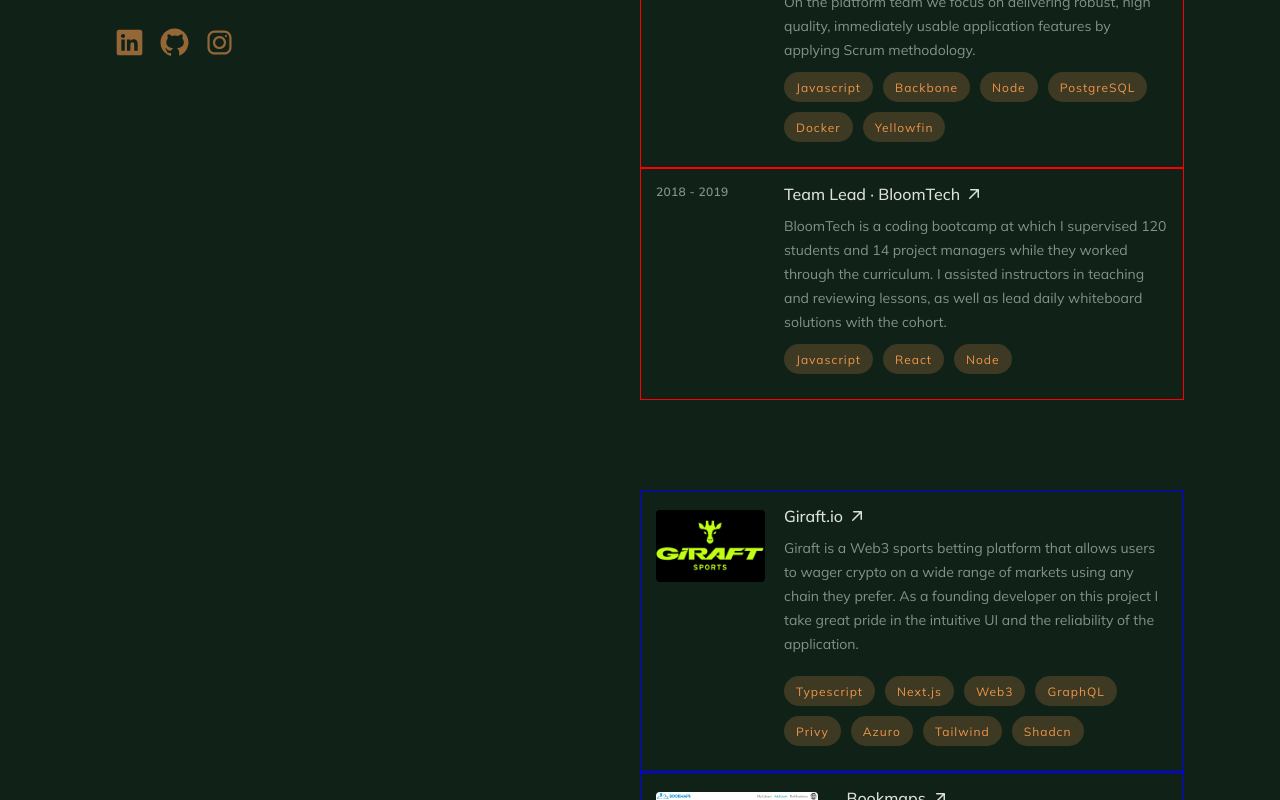
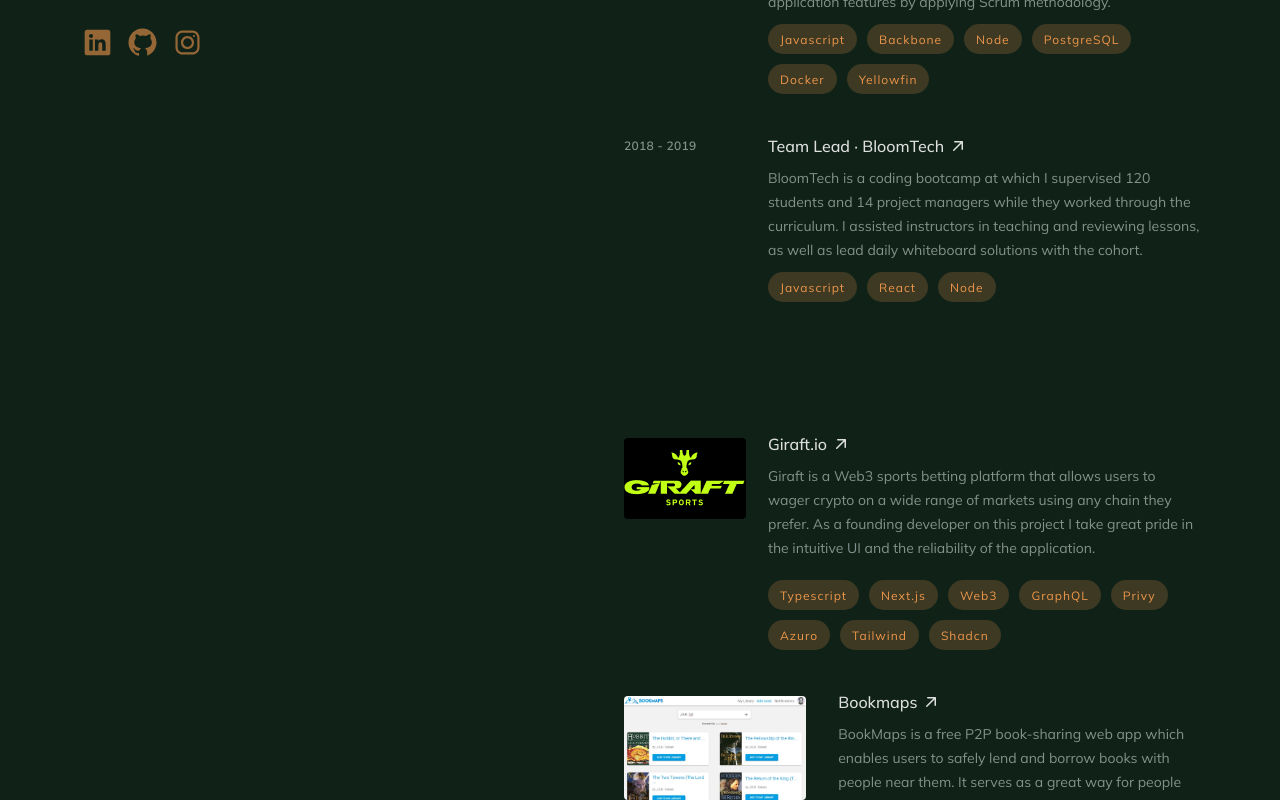
Before and after one commit to JacobLayton/2024-portfolio, a Next.js app: page / in a window 1280 px wide. Shown: the part 640-1440 px from the top of the page. Built offline with nearby package versions, Linux system fonts and the light colour scheme.

Commit message:
Update styles

```diff
--- a/app/page.module.css
+++ b/app/page.module.css
@@ -17,7 +17,7 @@
 		display: flex;
 		justify-content: space-between;
 		gap: 1rem;
-		padding: 0 6rem;
+		padding: 0 64px;
 		max-width: 1280px;
 	}
 }
--- a/app/styles/contact-form.module.css
+++ b/app/styles/contact-form.module.css
@@ -76,6 +76,7 @@
 	border: 1px solid var(--color-pop-primary);
 	color: var(--color-pop-primary);
 	line-height: 1.25rem;
+	transition: var(--transition-params);
 }
 
 .formContainer button:hover {
@@ -83,6 +84,7 @@
 	background-color: var(--color-pop-primary);
 	border: 1px solid var(--color-pop-primary);
 	color: var(--background-color);
+	transition: var(--transition-params);
 }
 
 @media (min-width: 1024px) {
--- a/app/styles/experience.module.css
+++ b/app/styles/experience.module.css
@@ -18,10 +18,19 @@
 	text-decoration: none;
 	color: inherit;
 	display: block;
-	border: 1px solid red;
+	border-radius: 15px;
+	border: 1px solid var(--background-color);
+}
+
+.experienceCard:hover {
+	background-color: rgba(255, 255, 255, 0.025);
+	border-top: 1px solid rgba(255, 255, 255, 0.05);
+	border-left: 1px solid rgba(255, 255, 255, 0.03);
+	transition: var(--transition-params);
 }
 
 .experienceDates {
+	margin-top: 2px;
 	margin-bottom: 10px;
 	letter-spacing: 0.025em;
 	text-transform: uppercase;
--- a/app/styles/projects.module.css
+++ b/app/styles/projects.module.css
@@ -17,8 +17,16 @@
 	text-decoration: none;
 	color: inherit;
 	display: flex;
-	border: 1px solid blue;
+	border-radius: 15px;
+	border: 1px solid var(--background-color);
 	cursor: pointer;
+}
+
+.projectCard:hover {
+	background-color: rgba(255, 255, 255, 0.025);
+	border-top: 1px solid rgba(255, 255, 255, 0.05);
+	border-left: 1px solid rgba(255, 255, 255, 0.03);
+	transition: var(--transition-params);
 }
 
 .tabletUpLeft {
```
